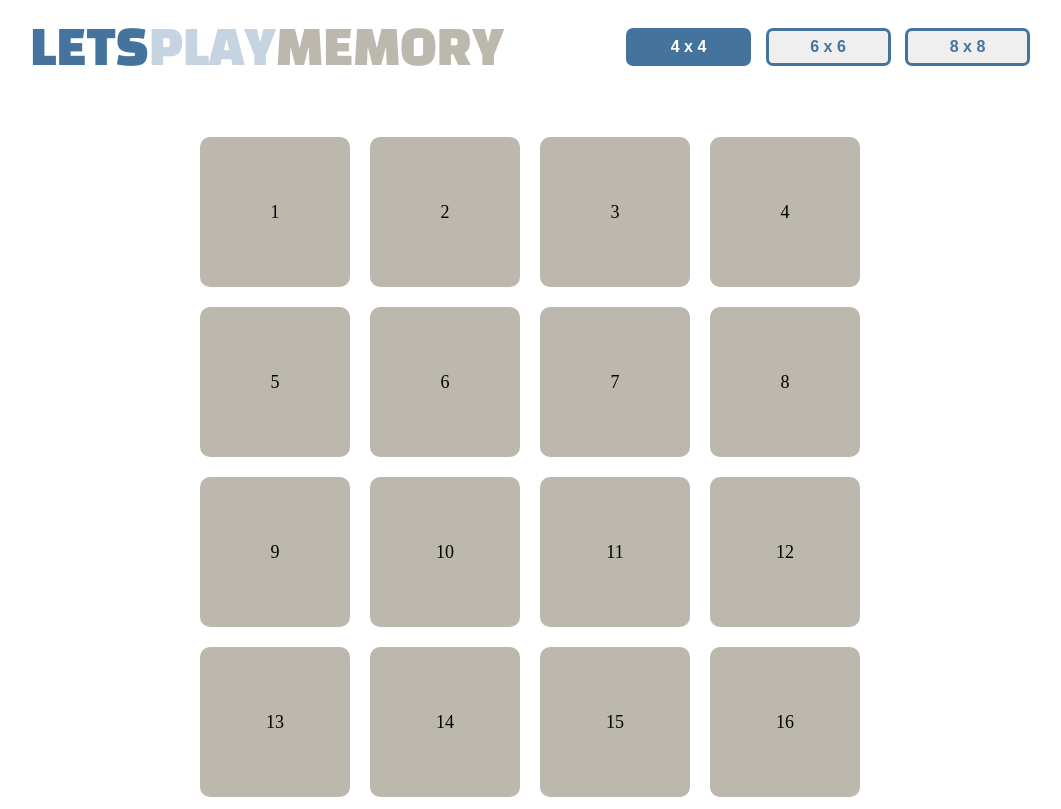
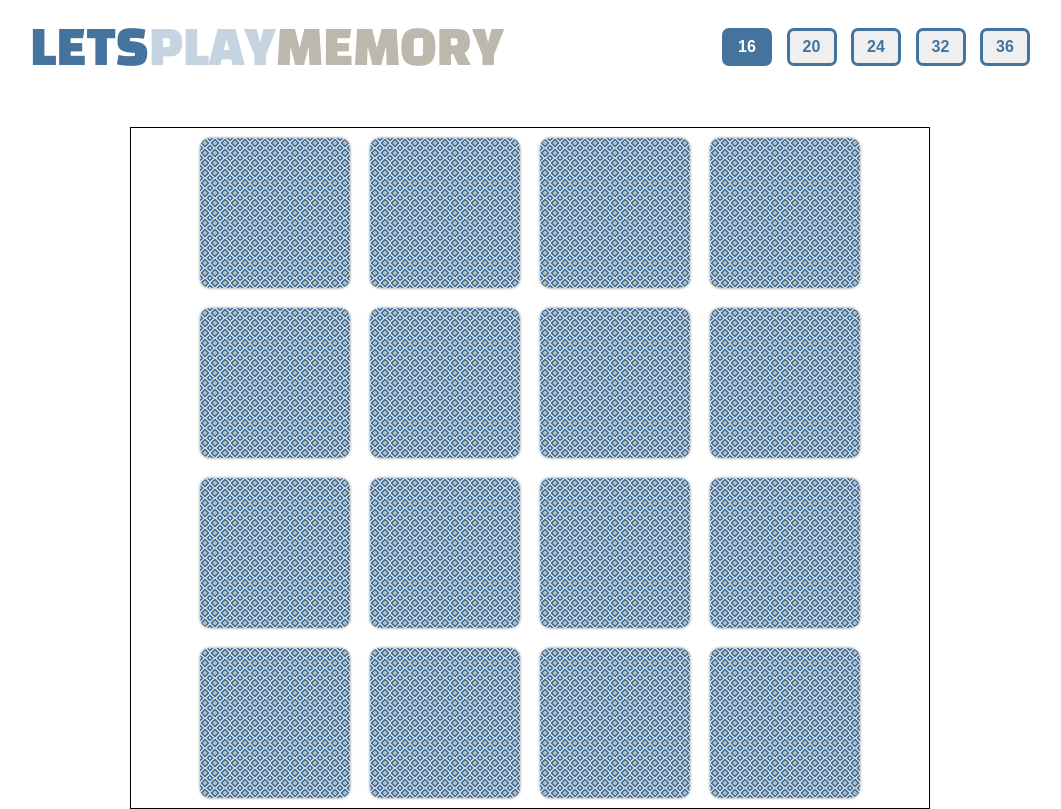
Before and after one commit to cuttlemaster/lets-play-memory, a website: page index.html in a window 1280 px wide. Shown: the whole page, without its empty margins (110-1171 px from the left). Drawn offline with Linux system fonts and the light colour scheme.

Commit message:
altering game size controls
Signed-off-by: Caleb Flanagan <flanagan.caleb@gmail.com>

```diff
--- a/index.html
+++ b/index.html
@@ -14,9 +14,11 @@
     <header>
       <h1><span>Lets</span><span>Play</span><span>Memory</span></h1>
       <section>
-        <button class="active">4 x 4</button>
-        <button>6 x 6</button>
-        <button>8 x 8</button>
+        <button class="active">16</button>
+        <button>20</button>
+        <button>24</button>
+        <button>32</button>
+        <button>36</button>
       </section>
     </header>
 
@@ -30,22 +32,22 @@
     </div> -->
 
     <div class="game-board">
-      <section>1</section>
-      <section>2</section>
-      <section>3</section>
-      <section>4</section>
-      <section>5</section>
-      <section>6</section>
-      <section>7</section>
-      <section>8</section>
-      <section>9</section>
-      <section>10</section>
-      <section>11</section>
-      <section>12</section>
-      <section>13</section>
-      <section>14</section>
-      <section>15</section>
-      <section>16</section>
+      <section></section>
+      <section></section>
+      <section></section>
+      <section></section>
+      <section></section>
+      <section></section>
+      <section></section>
+      <section></section>
+      <section></section>
+      <section></section>
+      <section></section>
+      <section></section>
+      <section></section>
+      <section></section>
+      <section></section>
+      <section></section>
     </div>
   </body>
 </html>
--- a/scss/site.scss
+++ b/scss/site.scss
@@ -8,6 +8,8 @@ $cobalt: #44749d;
 $light-blue: #c6d4e1;
 $sand: #eBe7e0;
 $tan: #bdb8ad;
+
+$card-shadow: #888888;
 
 // font variables ==========
 $black-han-sans: 'Black Han Sans', 'Times New Roman', arial, sans-serif;
@@ -70,7 +72,7 @@ button {
   font-weight: 700;
   line-height: 20px;
   outline: none;
-  width: 125px;
+  width: 50px;
 
   &:hover {
     background-color: $light-blue;
@@ -121,18 +123,31 @@ button {
   margin-right: auto;
   margin-bottom: 0;
   margin-left: auto;
+  border: 1px solid $black;
   flex-wrap: wrap;
   justify-content: center;
-  max-width: 800px;
+  // max-width: 800px;
+
+  &.tiles-16 { max-width: 800px;
+  &.tiles-20 { max-width: 900px; }
+  &.tiles-24 { max-width: 1000px; }
+  &.tiles-32 { max-width: 1000px; }
+  &.tiles-36 { max-width: 1000px; }
 
   section {
-    background-color: $tan;
+    background-image: url("/images/card-back.png");
     border-radius: 10px;
+    box-shadow: 0 0 3px $card-shadow;
     margin: 10px;
     padding-top: 65px;
     text-align: center;
     width: 150px;
     height: 150px;
+
+    &:hover {
+      cursor: pointer;
+      box-shadow: 0 0 8px $black;
+    }
   }
 }
 
```
Also changed, not shown: css/site.css.
